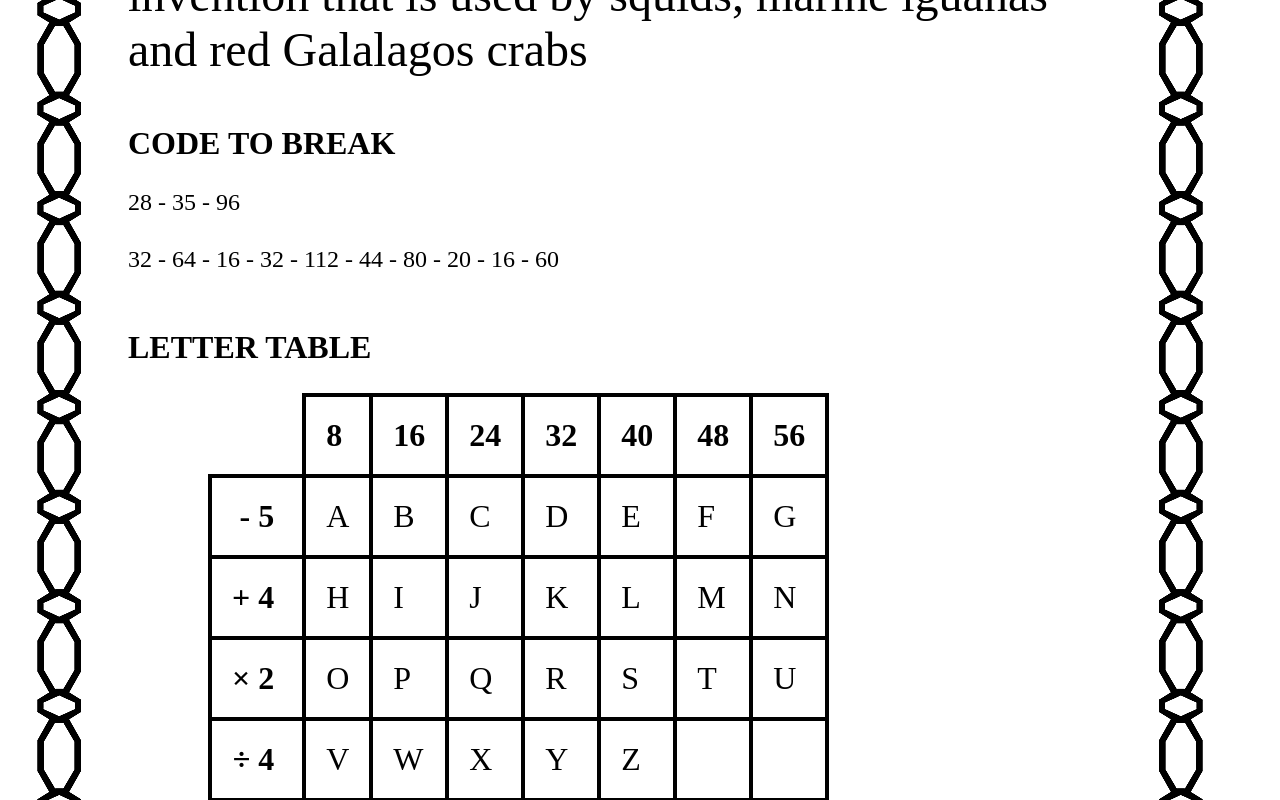
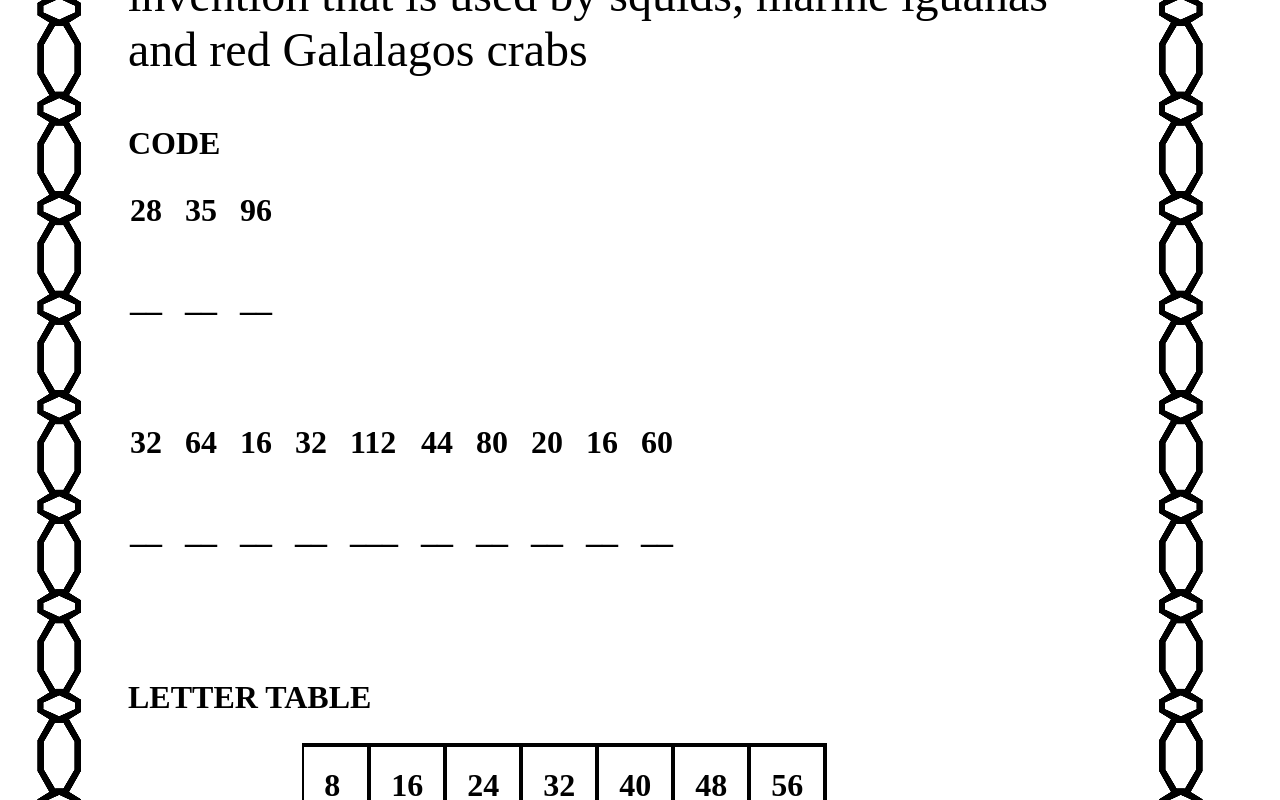
Before and after one commit to raspberrypisig/worksheet, a SvelteKit app: page / in a window 1280 px wide. Shown: the part 420-1220 px from the top of the page. Built offline with nearby package versions, Linux system fonts and the light colour scheme.

Commit message:
improved page layout

```diff
--- a/src/routes/+page.svelte
+++ b/src/routes/+page.svelte
@@ -12,17 +12,56 @@
 <p>Almost all types of modern transport could use this invention that is used by
 squids, marine iguanas and red Galalagos crabs</p>
 
-<h2>CODE TO BREAK</h2>
-<div class="numericanswer" id="numericanswer_row1">
-28 - 35 - 96
-</div>
-<div class="numericanswer" id="numericanswer_row2">
-32 - 64 - 16 - 32 - 112 - 44 - 80 - 20 - 16 - 60
-</div>
+<h2>CODE</h2>
+
+
+<table class="noborder paddingleft">
+  <tr>
+    <td>28</td>
+    <td> 35</td>
+    <td>96</td>
+  </tr>
+  <tr>
+    <td>__</td>
+    <td>__</td>
+    <td>__</td>
+  </tr>
+</table>
+
+
+
+
+<table class="noborder paddingleft">
+  <tr>
+    <td>32</td>
+    <td>64</td>
+    <td>16</td>
+    <td>32</td>
+    <td>112</td>
+    <td>44</td>
+    <td>80</td>
+    <td>20</td>
+    <td>16</td>
+    <td>60</td>
+  </tr>
+  <tr>
+    <td>__</td>
+    <td>__</td>
+    <td>__</td>
+    <td>__</td>
+    <td>___</td>
+    <td>__</td>
+    <td>__</td>
+    <td>__</td>
+    <td>__</td>
+    <td>__</td>
+  </tr>
+</table>
+
 
 <h2> LETTER TABLE</h2>
 
-    <table>
+    <table class="lettertable">
      {#each data.conversion_table as row}
       <tr>
       {#each row as cell}
@@ -62,7 +101,7 @@ squids, marine iguanas and red Galalagos crabs</p>
    }
 
 
-   table {
+   .lettertable {
     padding-left: 200px;
 
     border-spacing: 0px;
@@ -77,22 +116,33 @@ squids, marine iguanas and red Galalagos crabs</p>
    }
 
    .topleft {
-    border-left: none;
-    border-top: none;
+    border-left: none !important;
+    border-top: none !important;
    }
 
-   tr {
-    padding: 0
-   }
-
-   td {
-    /*text-align: center;*/
-    font-size: 32px;
-    padding: 20px;
+   .heading_top {
     border-left: 2px solid black;
     border-right: 2px solid black;
     border-top: 2px solid black;
     border-bottom: 2px solid black;
+   }
+
+
+
+   .lettertable  tr {
+    padding: 0
+   }
+
+   .lettertable td {
+    /*text-align: center;*/
+    font-size: 32px;
+    padding: 20px;
+    /*
+    border-left: 2px solid black;
+    border-right: 2px solid black;
+    border-top: 2px solid black;
+    border-bottom: 2px solid black;
+    */
    }
 
    .leftcolumn {
@@ -120,4 +170,51 @@ squids, marine iguanas and red Galalagos crabs</p>
     padding-bottom: 120px;
    }
 
+   .letter {
+    border-left: 2px solid black;
+    border-right: 2px solid black;
+    border-top: 2px solid black;
+    border-bottom: 2px solid black;
+   }
+
+   .leftcolumn {
+    border-left: 2px solid black;
+    border-right: 2px solid black;
+    border-top: 2px solid black;
+    border-bottom: 2px solid black;
+   }
+
+   .noborder td {
+    border: 0px solid black;
+    padding-left: 20px;
+    padding-bottom: 50px;
+    font-weight: bold;
+    font-size: 32px;
+   }
+
+   .paddingleft {
+    padding-left: 120px;
+   }
+
+   /*
+   .normaltable {
+    display: block;
+
+   }
+   */
+
+   /*
+   .noborder > td {
+    padding-left: 30px;
+   }
+   */
+
+   .noborder td:nth-child(1) {
+    padding-left: 0px;
+   }
+
+   .noborder {
+    padding-bottom: 50px;
+   }
+
 </style>
```
